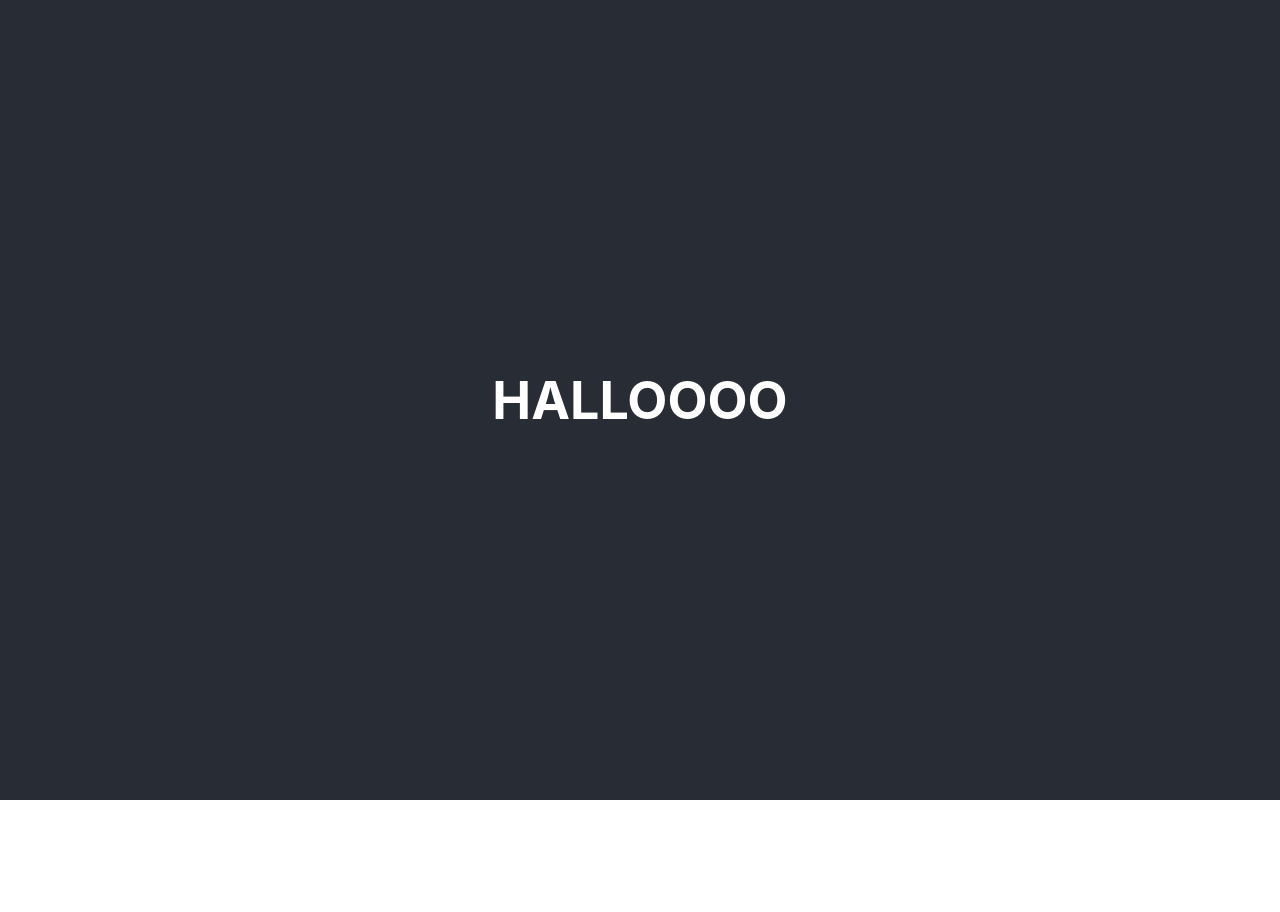
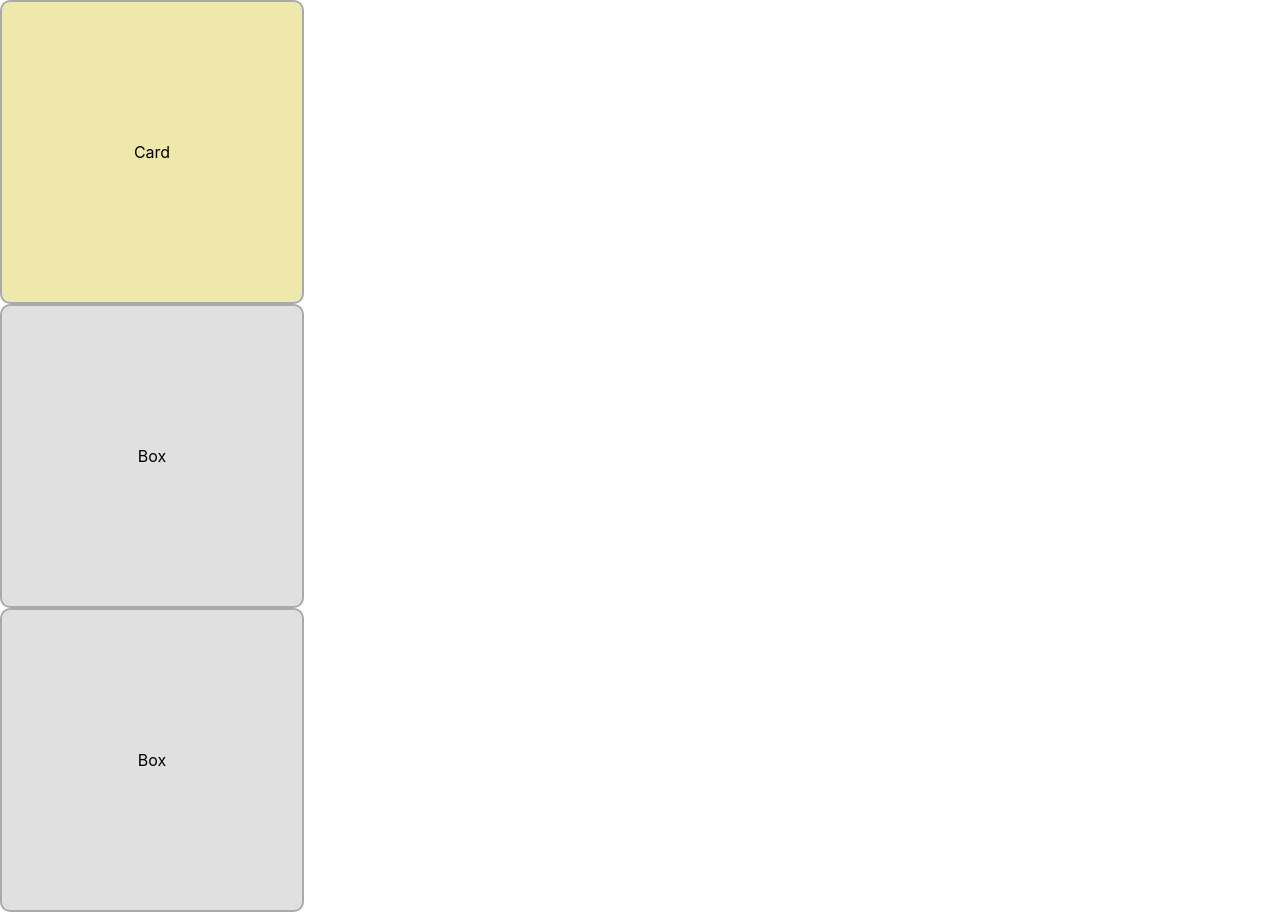
Before and after one commit to xmenbteam/natural-born-winners, a React (Create React App) app: page /cypher in a window 1280 px wide. Before the commit the page ends 800 px from the top, so only its background shows below. Built offline with nearby package versions, Linux system fonts and the light colour scheme.

Commit message:
implemented react-dnd

```diff
--- a/package.json
+++ b/package.json
@@ -7,6 +7,8 @@
     "@testing-library/react": "^11.1.0",
     "@testing-library/user-event": "^12.1.10",
     "react": "^17.0.2",
+    "react-dnd": "^14.0.4",
+    "react-dnd-html5-backend": "^14.0.2",
     "react-dom": "^17.0.2",
     "react-scripts": "4.0.3",
     "web-vitals": "^1.0.1"
--- a/src/App.css
+++ b/src/App.css
@@ -36,3 +36,31 @@
     transform: rotate(360deg);
   }
 }
+
+
+.app {
+  display: flex;
+  margin: 20px;
+}
+
+.box {
+  width: 300px;
+  height: 300px;
+  display: flex;
+  justify-content: center;
+  align-items: center;
+  background-color: rgba(0, 0, 0, 0.12);
+  border: 2px solid rgba(0, 0, 0, 0.24);
+  margin-right: 20px;
+  border-radius: 10px;
+}
+
+.card {
+  width: 100%;
+  height: 100%;
+  display: flex;
+  justify-content: center;
+  align-items: center;
+  background-color: palegoldenrod;
+  border-radius: 10px;
+}
--- a/src/App.js
+++ b/src/App.js
@@ -1,11 +1,10 @@
+import Cypher from './components/Cypher';
 import "./App.css";
 
 function App() {
   return (
     <div className="App">
-      <header className="App-header">
-        <h1>HALLOOOO</h1>
-      </header>
+      <Cypher />
     </div>
   );
 }
--- /dev/null
+++ b/src/components/Cypher.js
@@ -0,0 +1,62 @@
+import { useState } from 'react';
+import { useDrag, useDrop } from "react-dnd";
+
+function Card() {
+  const [{ isDragging }, dragRef] = useDrag(() => ({
+    type: "card",
+    collect: (monitor) => ({
+      isDragging: monitor.isDragging(),
+    }),
+  }));
+
+  return (
+    <div
+      className="card"
+      ref={dragRef}
+      style={{
+        backgroundColor: isDragging ? "#fbb" : "palegoldenrod",
+      }}
+    >
+      Card
+    </div>
+  );
+}
+
+function Box({ card, moveCard }) {
+  const [{ isOver }, dropRef] = useDrop(() => ({
+    accept: "card",
+    drop: () => moveCard(),
+    collect: (monitor) => ({
+      isOver: monitor.isOver(),
+    }),
+  }));
+
+  return (
+    <div
+      className="box"
+      ref={dropRef}
+      style={{ backgroundColor: isOver ? "#bbf" : "rgba(0,0,0,.12" }}
+    >
+      {card ? <Card /> : "Box"}
+    </div>
+  );
+
+}
+
+function App() {
+  const [index, setIndex] = useState(1);
+
+  function moveCard(i) {
+    setIndex(i);
+  }
+
+  return (
+    <div className="App">
+      <Box card={index === 1} moveCard={moveCard.bind(null, 1)}></Box>
+      <Box card={index === 2} moveCard={moveCard.bind(null, 2)}></Box>
+      <Box card={index === 3} moveCard={moveCard.bind(null, 3)}></Box>
+    </div>
+  );
+}
+
+export default App;
--- a/src/index.js
+++ b/src/index.js
@@ -1,6 +1,15 @@
 import React from "react";
 import ReactDOM from "react-dom";
+import { DndProvider } from 'react-dnd'
+import { HTML5Backend } from 'react-dnd-html5-backend'
 import "./index.css";
 import App from "./App";
 
-ReactDOM.render(<App />, document.getElementById("root"));
+ReactDOM.render(
+  <React.StrictMode>
+    <DndProvider backend={HTML5Backend}>
+      <App />
+    </DndProvider>
+  </React.StrictMode>,
+  document.getElementById("root")
+);
```
Also changed, not shown: src/constants.js (added, +7 -0 lines), src/utils/cypher.js (added, +18 -0 lines), 1 other file (tests, documents, lock files or other folders).
